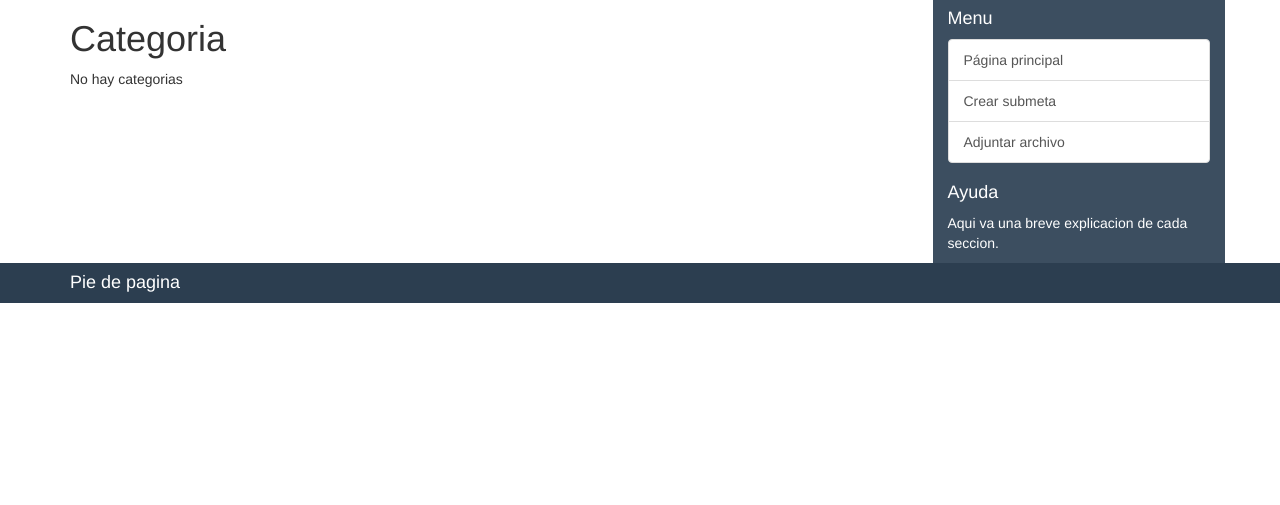
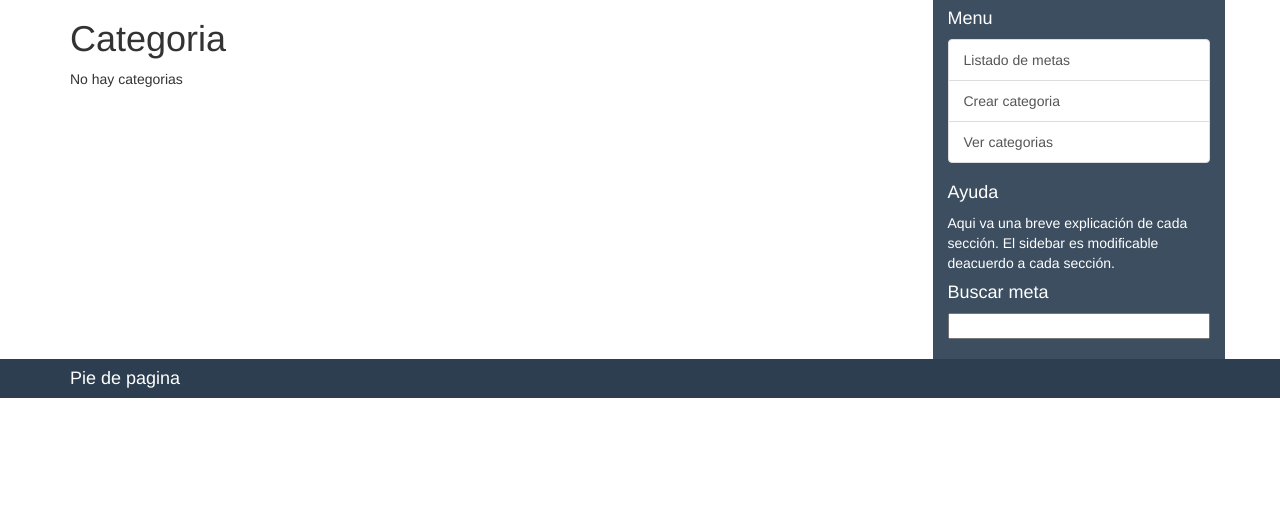
Before and after one commit to ingsoft-famaf/the-late-ones, a Django app: template goalsettrack/templates/categoria/lista_categoria_meta.html in a window 1280 px wide. Shown: the part 295-800 px from the top of the page. Run offline with Django 3.2, Linux system fonts and the light colour scheme; the template is opened without the code that fills it, so the values that code supplies are empty; some libraries are stand-ins or nearby versions.

Commit message:
Cambios menores

```diff
--- a/goalsettrack/templates/categoria/lista_categoria_meta.html
+++ b/goalsettrack/templates/categoria/lista_categoria_meta.html
@@ -10,3 +10,19 @@
 <p> No hay categorias </p>
 {% endfor %}
 {% endblock %}
+{% block sidebar %}
+<h4>Menu</h4>
+<div class="list-group">
+  <a href="/lista_de_metas" class="list-group-item">Listado de metas</a>
+  <a href="{% url 'crear_categoria' %}" class="list-group-item">Crear categoria</a>
+  <a href="{% url 'lista_categorias' %}" class="list-group-item">Ver categorias</a>
+</div>
+<h4>Ayuda</h4>
+<p> Aqui va una breve explicación de cada sección. El sidebar es modificable deacuerdo a cada sección.</p>
+<h4>Buscar meta</h4>
+<form action="filtrar_meta" method="post">
+  {% csrf_token %}
+  <input type="text" id="titulo" value="titulo" style="width:100%;">
+</form>
+<br>
+{% endblock %}
--- a/goalsettrack/templates/comentario/lista_comentarios.html
+++ b/goalsettrack/templates/comentario/lista_comentarios.html
@@ -7,8 +7,6 @@
   <tr>
     <td>{{ comentario.texto }}</td>
     <td>{{ comentario.fecha_creacion }}</td>
-  </tr>
-  <tr>
     <td>
       <a href="{% url 'editar_comentario' pk=comentario.pk %}"> Editar </a>
       <a href="{% url 'eliminar_comentario' pk=comentario.pk %}"> Eliminar </a>
--- a/goalsettrack/templates/comentario/lista_comentarios_submeta.html
+++ b/goalsettrack/templates/comentario/lista_comentarios_submeta.html
@@ -7,8 +7,6 @@
   <tr>
     <td>{{ comentario.texto }}</td>
     <td>{{ comentario.fecha_creacion }}</td>
-  </tr>
-  <tr>
     <td>
       <a href="{% url 'editar_comentario_submeta' pk=comentario.pk %}"> Editar </a>
       <a href="{% url 'eliminar_comentario_submeta' pk=comentario.pk %}"> Eliminar </a>
```
